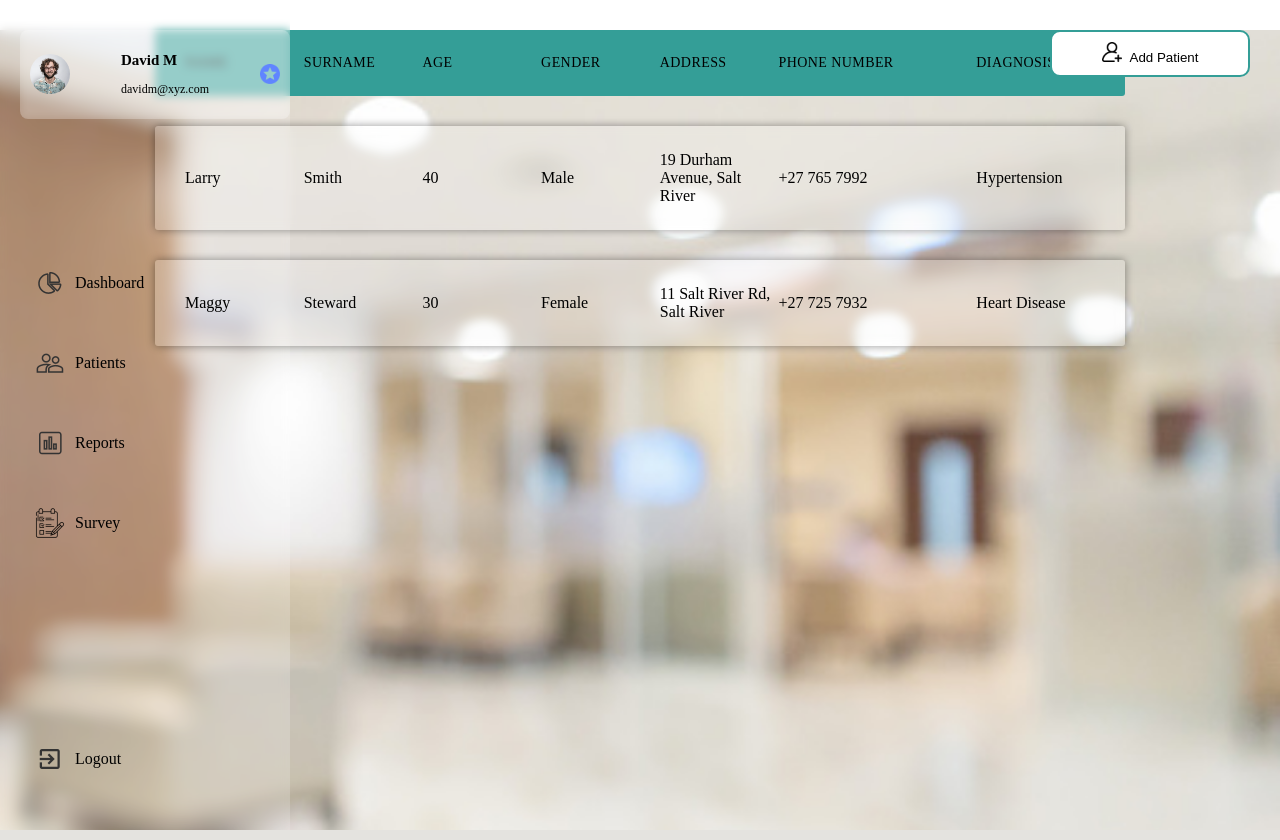
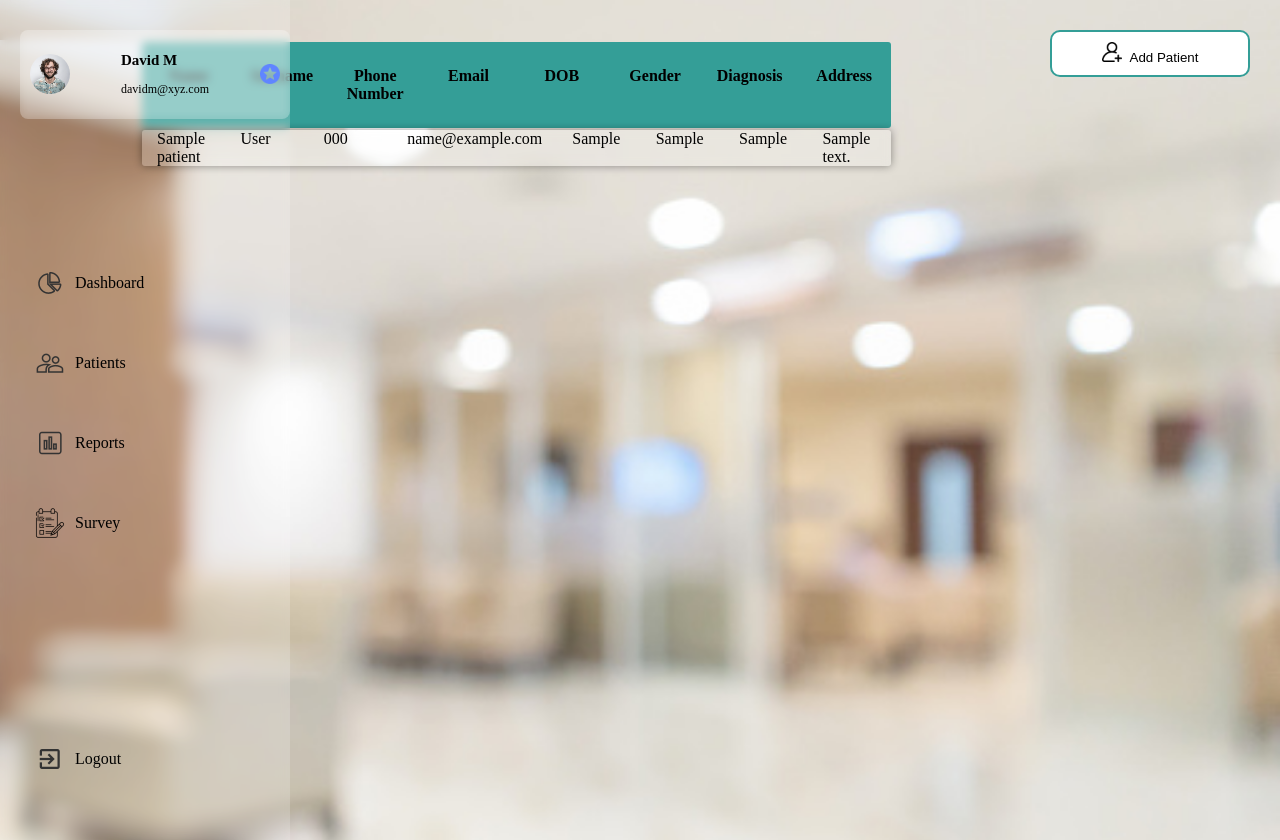
Before and after one commit to Mangokazi/Database-Project, a PHP site: page /Patient-table.php in a window 1280 px wide. Run offline with PHP 8.4, Linux system fonts and the light colour scheme; tables that the repository leaves empty or names only in its code hold one stand-in row (values such as "Sample post").

Commit message:
patient table

```diff
--- a/Patient-table.php
+++ b/Patient-table.php
@@ -1,3 +1,21 @@
+<?php
+require_once 'connection.php'; // Include your database connection file
+
+// Check if the connection is established
+if ($con->connect_error) {
+    die("Connection failed: " . $con->connect_error);
+}
+
+// Fetch data from the database
+$query = "SELECT * FROM patient";
+$result = $con->query($query);
+
+// Check if the query was successful
+if (!$result) {
+    die("Query failed: " . $con->error);
+}
+?>
+
 <!DOCTYPE html>
 <html lang="en">
 <head>
@@ -6,7 +24,7 @@
     <title>Home</title>
     <link rel="stylesheet" href="style.css">
 </head>
-<body>
+<body class="header">
    <div class="header">
         <div class="side-nav">
             <div class="user">
@@ -38,35 +56,43 @@
             </button>
         </div>
         <div class="patient_container">
-            <ul class="responsive-table">
-                <li class="table-header">
-                    <div class="col col-1">Name</div>
-                    <div class="col col-2">Surname</div>
-                    <div class="col col-3">Age</div>
-                    <div class="col col-4">Gender</div>
-                    <div class="col col-5">Address</div>
-                    <div class="col col-6">Phone Number</div>
-                    <div class="col col-7">Diagnosis</div>
-                </li>
-                <li class="table-row">
-                    <div class="col col-1" data-label="Name">Larry</div>
-                    <div class="col col-2" data-label="Surname">Smith</div>
-                    <div class="col col-3" data-label="Age">40</div>
-                    <div class="col col-4" data-label="Gender">Male</div>
-                    <div class="col col-5" data-label="Address">19 Durham Avenue, Salt River</div>
-                    <div class="col col-6" data-label="Phone Number">+27 765 7992</div>
-                    <div class="col col-7" data-label="Diagnosis">Hypertension</div>
-                </li>
-                <li class="table-row">
-                    <div class="col col-1" data-label="Name">Maggy</div>
-                    <div class="col col-2" data-label="Surname">Steward</div>
-                    <div class="col col-3" data-label="Age">30</div>
-                    <div class="col col-4" data-label="Gender">Female</div>
-                    <div class="col col-5" data-label="Address">11 Salt River Rd, Salt River</div>
-                    <div class="col col-6" data-label="Phone Number">+27 725 7932</div>
-                    <div class="col col-7" data-label="Diagnosis">Heart Disease</div>
-                </li>
-            </ul>
+            <table class="responsive-table">
+                <thead>
+                    <tr class="table-header">
+                        <th class="col col-1">Name</th>
+                        <th class="col col-2">Surname</th>
+                        <th class="col col-3">Phone Number</th>
+                        <th class="col col-4">Email</th>
+                        <th class="col col-5">DOB</th>
+                        <th class="col col-6">Gender</th>
+                        <th class="col col-7">Diagnosis</th>
+                        <th class="col col-8">Address</th>
+                    </tr>
+                </thead>
+                <tbody>
+                <?php
+                // Check if there are any rows returned
+                if ($result->num_rows > 0) {
+                    // Loop through each row and display data
+                    while ($row = $result->fetch_assoc()) {
+                        echo "<tr class='table-row'>";
+                        echo "<td class='col col-1' data-label='Name'>" . $row['name'] . "</td>";
+                        echo "<td class='col col-2' data-label='Surname'>" . $row['surname'] . "</td>";
+                        echo "<td class='col col-3' data-label='Phone Number'>" . $row['number'] . "</td>";
+                        echo "<td class='col col-4' data-label='Email'>" . $row['email'] . "</td>";
+                        echo "<td class='col col-5' data-label='DOB'>" . $row['dob'] . "</td>";
+                        echo "<td class='col col-6' data-label='Gender'>" . $row['gender'] . "</td>";
+                        echo "<td class='col col-7' data-label='Diagnosis'>" . $row['diagnosis'] . "</td>";
+                        echo "<td class='col col-8' data-label='Address'>" . $row['address'] . "</td>";
+                        echo "</tr>";
+                    }
+                } else {
+                    echo "<tr><td colspan='8'>No data available</td></tr>";
+                }
+                ?>
+            </tbody>
+
+            </table>
         </div>
    </div>
    <script>
--- a/Patient.php
+++ b/Patient.php
@@ -39,7 +39,7 @@
         </div>
         <div class="form">
             <form id="add-patient-form" method="post">
-                <h2>Add Patient</h2>
+                <h3>Add Patient</h3>
                 <table>
                     <tr>
                         <td><label for="name">Name:</label></td>
@@ -90,8 +90,6 @@
 </body>
 </html>
 <?php
-
-
 
 require_once'connection.php';
 
--- a/style.css
+++ b/style.css
@@ -2,7 +2,7 @@ body, html {
   margin: 0;
   height: 100%;
   padding: 0;
-
+  min-height: 100vh;
 }
 
 .background-image {
@@ -79,8 +79,6 @@ a {
   background-image: url(Images/mybackground2.jpg);
   background-position: center top;
   background-size: cover;
-  margin: 0;
-  padding: 0;
   background-repeat: no-repeat;
 }
 body.header{
@@ -195,52 +193,47 @@ ul li p {
   max-width: 1000px;
   margin-left: auto;
   margin-right: auto;
-  padding-left: 10px;
-  padding-right: 10px;
-
+  margin-top: 40px;
 }
 .responsive-table {
-    li {
-      border-radius: 3px;
-      padding: 25px 30px;
-      display: flex;
-      justify-content: space-between;
-      margin-bottom: 25px;
-
+  list-style: none;
+  padding: 0;
+  margin-top: 40px;
   }
   .table-header {
-    font-size: 14px;
-    text-transform: uppercase;
-    letter-spacing: 0.03em;
+   display: flex;
     background-color: #349E97;
+    border-radius: 3px;
+    padding: 25px 0;
   }
   .table-row {
+    display: flex;
     box-shadow: 0px 0px 9px 0px rgba(0,0,0,0.4);
     background: rgba(255, 255, 255, 0.2);
     backdrop-filter: blur(5px);
+    border-radius: 3px;
+    margin-bottom: 25px;
   }
-  .col-1 {
-    flex-basis: 30%;
+  .col {
+    padding: 0 15px;
+    flex: 1;
   }
-  .col-2 {
-    flex-basis: 30%;
+
+  /* Adjust column widths as needed */
+  .col-1, .col-2, .col-3, .col-4, .col-5, .col-6, .col-7, .col-8 {
+    flex: 1;
   }
-  .col-3 {
-    flex-basis: 30%;
+
+  /* Additional styling for smaller screens */
+  @media (max-width: 768px) {
+    .responsive-table {
+      flex-wrap: wrap;
+    }
+    .col {
+      flex-basis: 100%;
+      padding: 10px 15px;
+    }
   }
-  .col-4 {
-    flex-basis: 30%;
-  }
-  .col-5 {
-    flex-basis: 30%;
-  }
-  .col-6 {
-    flex-basis: 50%;
-  }
-  .col-7 {
-    flex-basis: 30%;
-  }
-}
 /**patient form css */
 .form {
   border-radius: 3px;
@@ -283,6 +276,11 @@ h3 {
   font-size: 50px;
 }
 
+h3.logo {
+  color: #349E97;
+  font-size: 10px;
+}
+
 #survey_form {
   max-width: 1000px;
   margin: auto auto; /* Center the form horizontally and add top margin */
@@ -306,8 +304,6 @@ h3 {
 
 /* index.php css*/
 
-
-
 #btn{
   color:rgb(255, 255, 255);
   background-color: rgb(108, 22, 189);
--- a/survey.php
+++ b/survey.php
@@ -8,7 +8,7 @@
     <link rel="stylesheet" href="style.css">
 </head>
 
-<body>
+<body class="header">
     <div class="header">
         <div class="side-nav">
             <div class="user">
```
